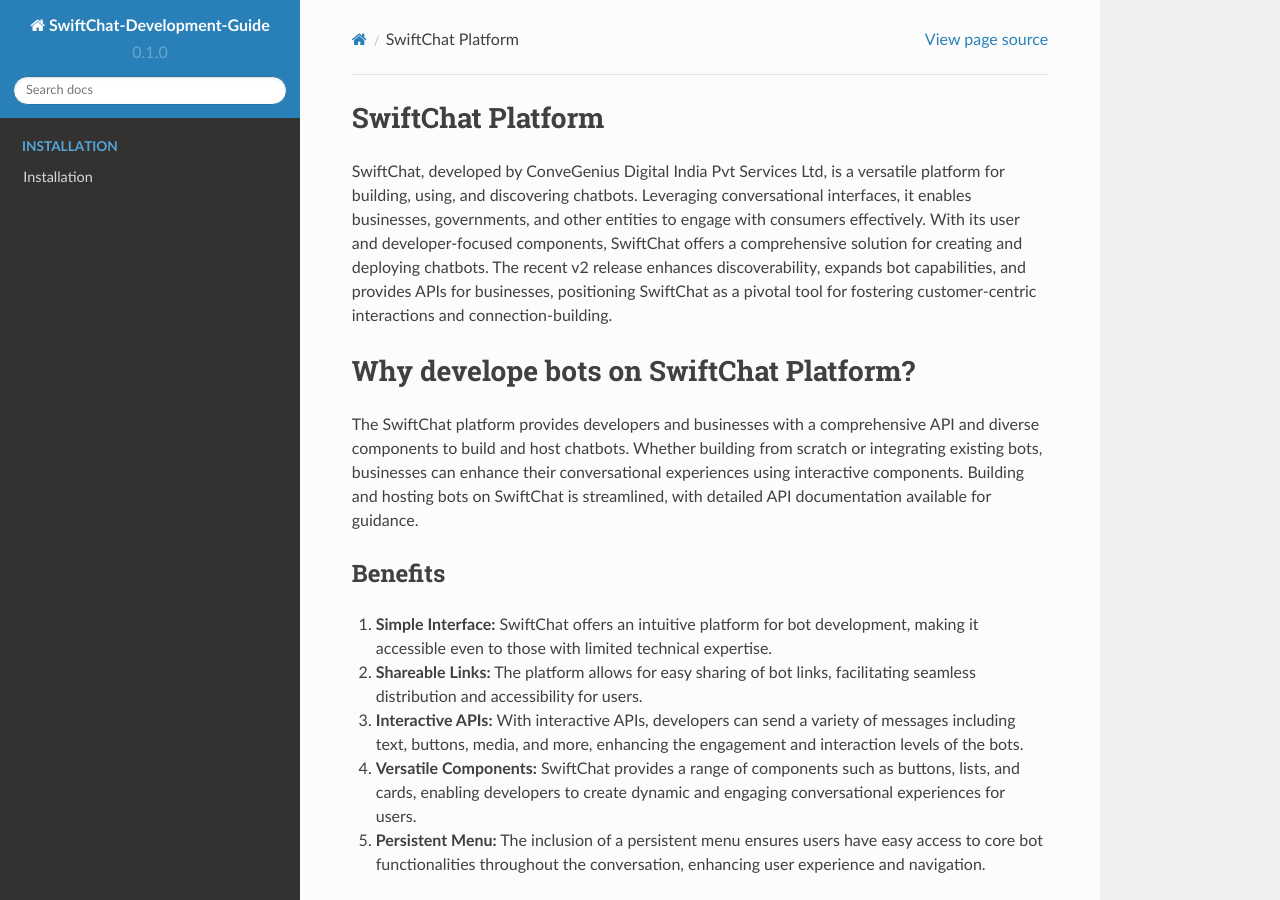
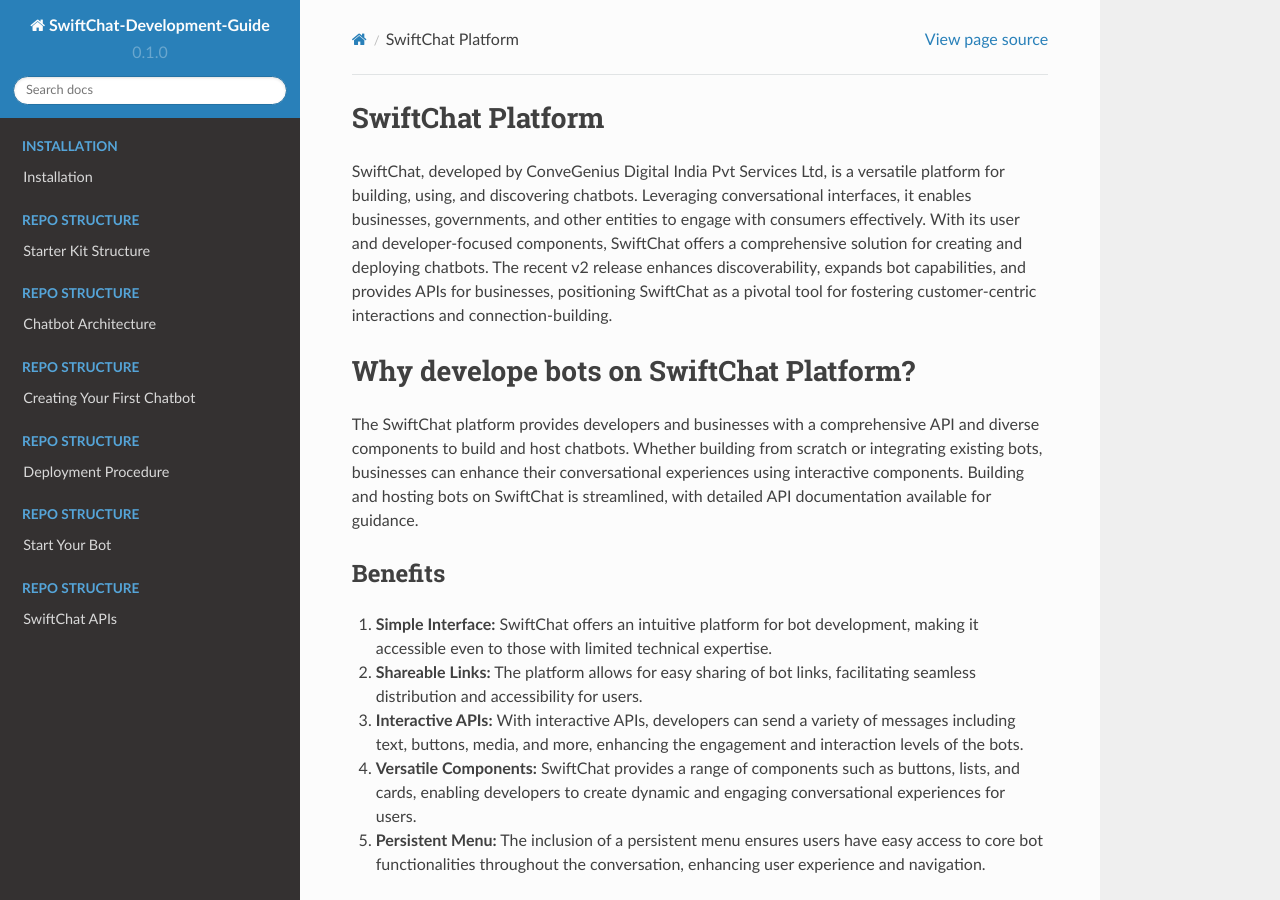
Before and after one commit to Priyanka-sharma181/Chatbot-Development-Guide, a Sphinx documentation site: the page built from docs/source/index.rst, in a window 1280 px wide and 900 px high. Built offline with Sphinx 7.4.7 and the Read the Docs theme 2.0.0, drawn with Linux system fonts in a browser that asks for light colours.

Commit message:
updating TOC

```diff
--- a/docs/source/index.rst
+++ b/docs/source/index.rst
@@ -52,6 +52,8 @@
 Here, we present our Chatbot Starter Kit, a resource designed to help developers build strong chatbot applications. Whether you're new to chatbot development or an experienced developer looking for an effective solution, this guide is your key to mastering our starter kit.
 
 
+
+
 .. only:: not index
 
    .. toctree::
@@ -59,3 +61,40 @@
       :hidden:
 
       installation.rst
+
+   .. toctree::
+      :caption: Repo Structure
+      :hidden:
+
+      repo_structure.rst
+
+   .. toctree::
+      :caption: Repo Structure
+      :hidden:
+
+      architecture.rst
+
+   .. toctree::
+      :caption: Repo Structure
+      :hidden:
+
+      start_bot.rst
+
+   .. toctree::
+      :caption: Repo Structure
+      :hidden:
+
+      deploy.rst
+
+
+   .. toctree::
+      :caption: Repo Structure
+      :hidden:
+
+      start.rst
+
+   .. toctree::
+      :caption: Repo Structure
+      :hidden:
+
+      api_reference.rst
```
